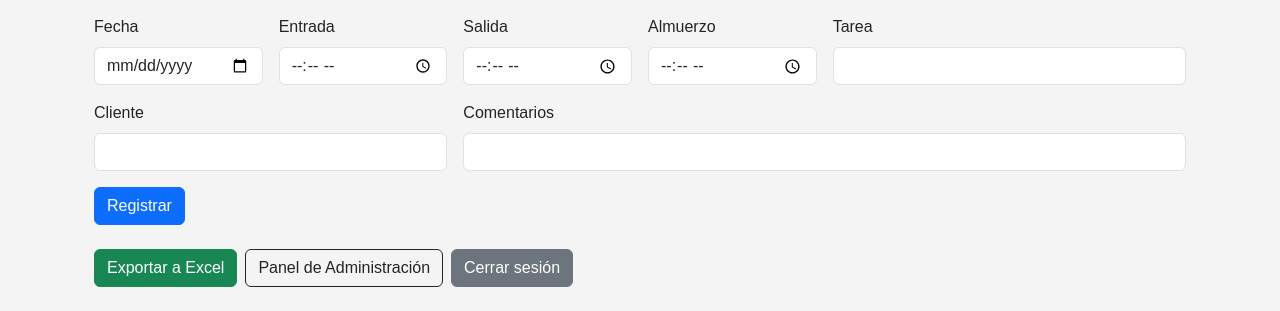
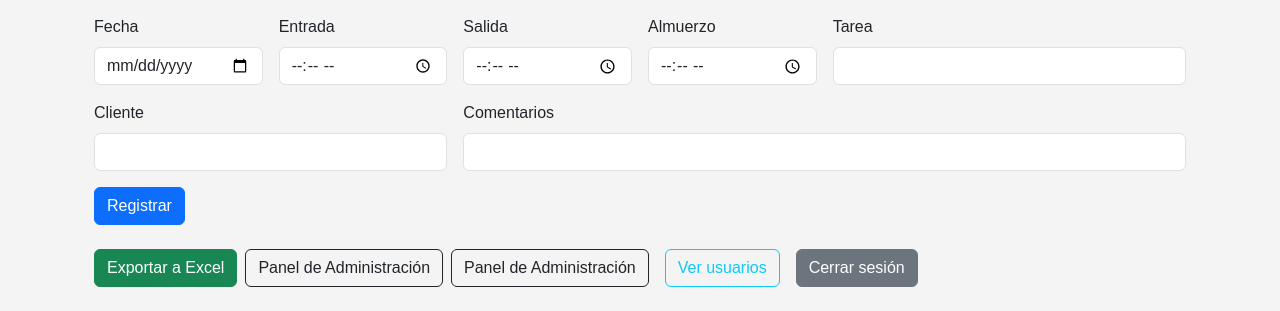
Before and after one commit to GUILLERMOWEB/Registro-de-horas-mejorado, a Flask app: page /administrator in a window 1280 px wide. Shown: the part 165-476 px from the top of the page. Run offline with Flask 3, Linux system fonts and the light colour scheme; the visitor is signed in with stand-in values (Sample User, id 1); data comes from the database, SQL or seed files in the repository; data that the repository does not hold is empty.

Commit message:
corrigo error de vista de usuarios

```diff
--- a/templates/admin.html
+++ b/templates/admin.html
@@ -44,6 +44,10 @@
     {% if role in ['admin', 'superadmin'] %}
       <a href="/administrator" class="btn btn-outline-dark">Panel de Administración</a>
     {% endif %}
+    {% if role in ['admin', 'superadmin'] %}
+    <a href="/admin" class="btn btn-outline-dark me-2">Panel de Administración</a>
+    <a href="{{ url_for('listar_usuarios') }}" class="btn btn-outline-info me-2">Ver usuarios</a>
+  {% endif %}
     <a href="/logout" class="btn btn-secondary">Cerrar sesión</a>
   </div>
 
```
